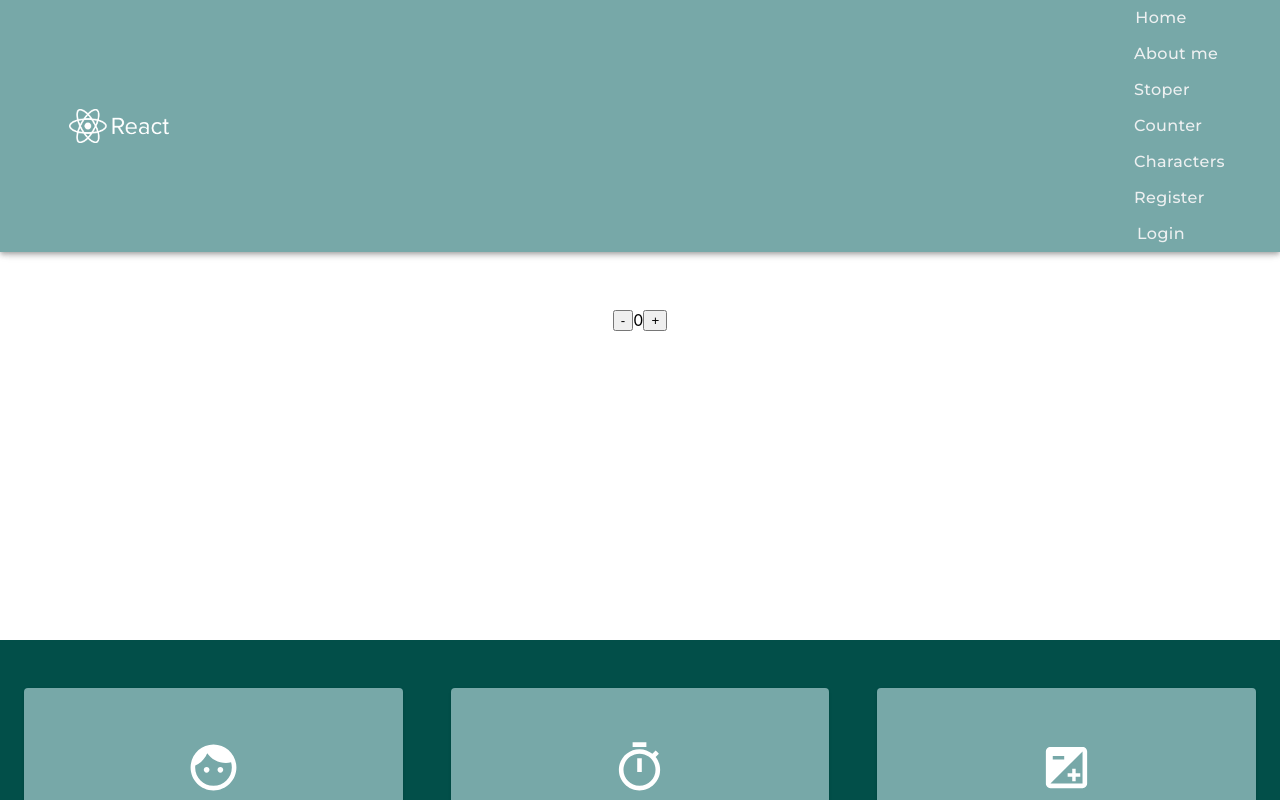
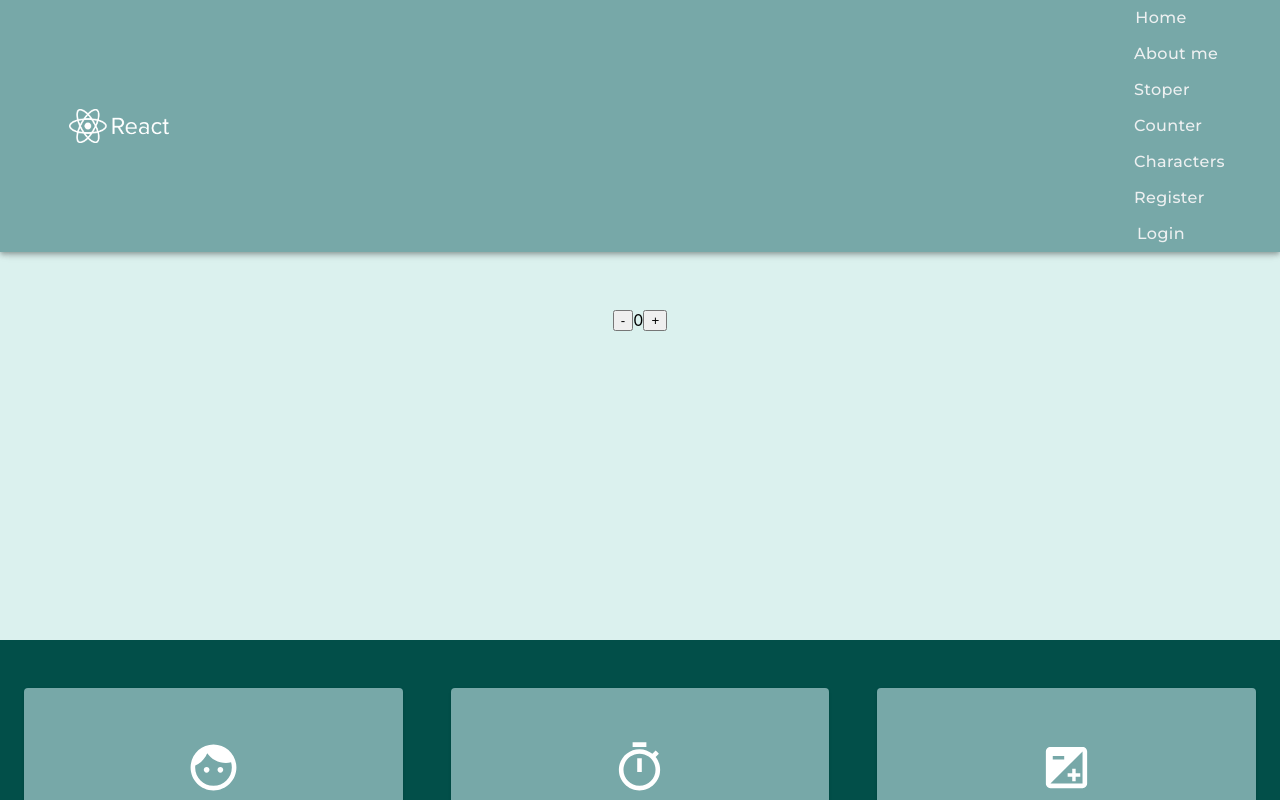
Before and after one commit to radiographer/react-projekt, a React (Create React App) app in the folder app/: page /stoper in a window 1280 px wide. Shown: the top 800 px of the page. Built offline with nearby package versions, Linux system fonts and the light colour scheme.

Commit message:
background

```diff
--- a/app/src/pages/About.js
+++ b/app/src/pages/About.js
@@ -11,7 +11,7 @@ const Image = styled.div`
   height: 300px;
 `;
 const Container = styled.div`
-  background-color: #5cbdb2;
+  background-color: #dbf1ee;
   display: flex;
   flex-direction: column;
   justify-content: center;
--- a/app/src/pages/Counter.js
+++ b/app/src/pages/Counter.js
@@ -2,6 +2,7 @@ import React, { useState, useEffect } from "react";
 import styled from "styled-components";
 
 const Container = styled.div`
+  background-color: #dbf1ee;
   display: flex;
   justify-content: center;
   align-items: center;
--- a/app/src/pages/Stoper.js
+++ b/app/src/pages/Stoper.js
@@ -2,12 +2,12 @@ import React, { useState, useEffect } from "react";
 import styled from "styled-components";
 
 const Container = styled.div`
+  background-color: #dbf1ee;
   display: flex;
   justify-content: center;
   align-items: center;
   min-height: 80vh;
 `;
-
 function Counter({ defaultValue = 0, step = 1 }) {
   const [value, setValue] = useState(defaultValue);
 
```
